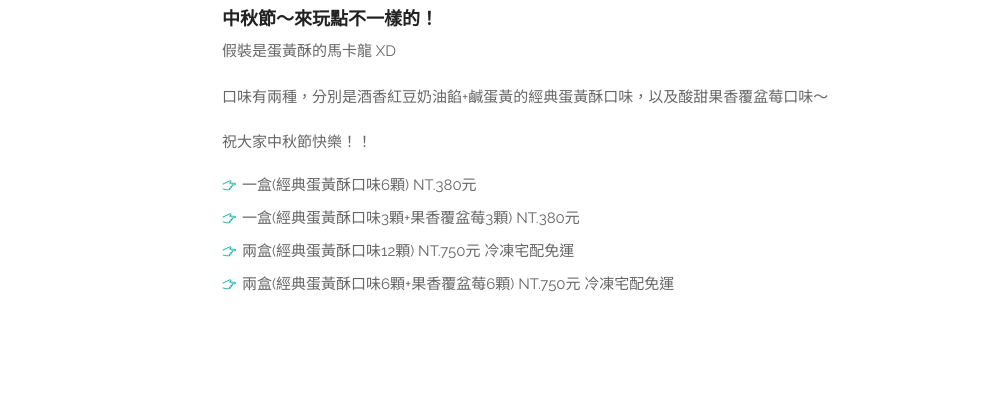
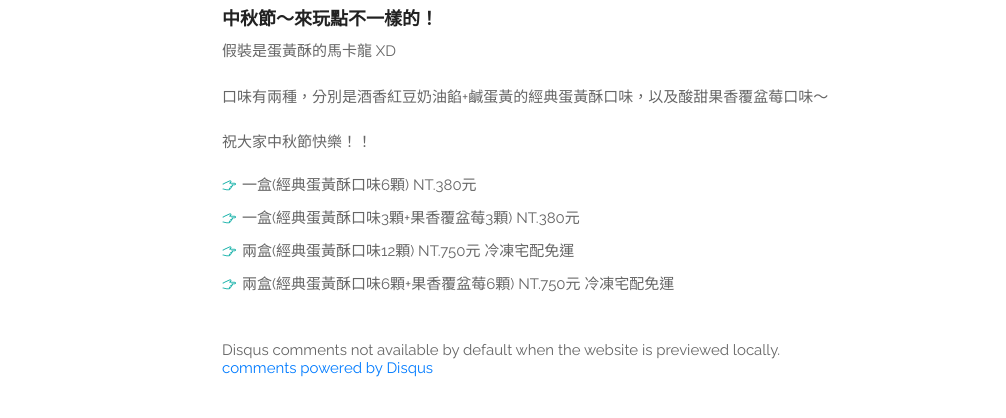
Before and after one commit to alinadessert/alinadessert.github.io, a plain HTML site: page blog/alina-1/index.html in a window 1280 px wide. Shown: the part 822-1240 px from the top of the page, without its empty margins (53-1059 px from the left). Drawn offline with Linux system fonts and the light colour scheme.

Commit message:
commit 3

```diff
--- a/blog/alina-1/index.html
+++ b/blog/alina-1/index.html
@@ -127,7 +127,26 @@
         </div>
 
 
+        <div id="disqus_thread"></div>
+<script type="application/javascript">
+    var disqus_config = function () {
 
+
+
+    };
+    (function() {
+        if (["localhost", "127.0.0.1"].indexOf(window.location.hostname) != -1) {
+            document.getElementById('disqus_thread').innerHTML = 'Disqus comments not available by default when the website is previewed locally.';
+            return;
+        }
+        var d = document, s = d.createElement('script'); s.async = true;
+        s.src = '//' + "alinadessert" + '.disqus.com/embed.js';
+        s.setAttribute('data-timestamp', +new Date());
+        (d.head || d.body).appendChild(s);
+    })();
+</script>
+<noscript>Please enable JavaScript to view the <a href="https://disqus.com/?ref_noscript">comments powered by Disqus.</a></noscript>
+<a href="https://disqus.com" class="dsq-brlink">comments powered by <span class="logo-disqus">Disqus</span></a>
       </div>
     </div>
   </div>
```
Also changed, not shown: blog/alina-2/index.html (+19 -0 lines), blog/alina-3/index.html (+19 -0 lines), blog/alina-4/index.html (+19 -0 lines).
